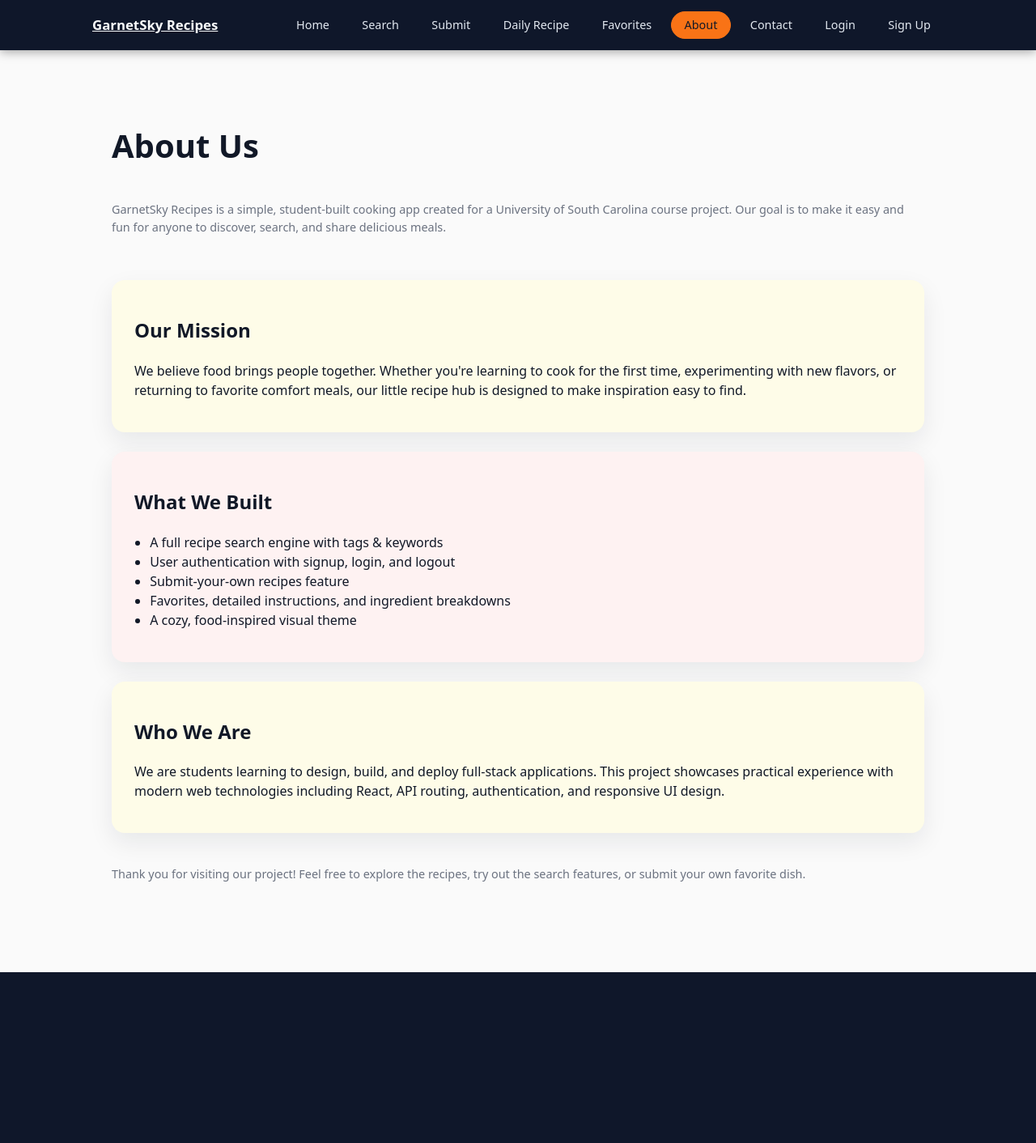
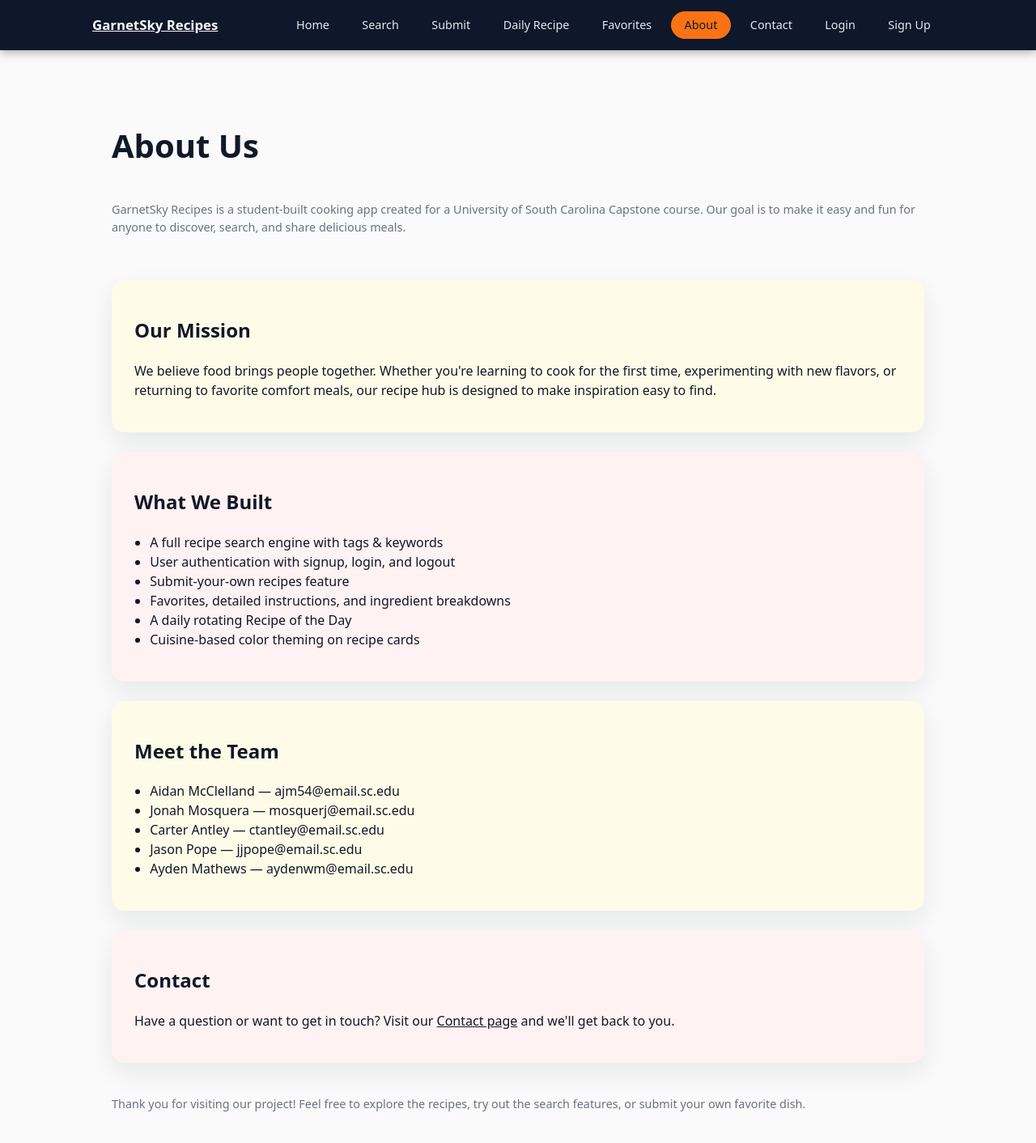
Before and after one commit to carterAnt03/GarnetSky-deploy, a React (Vite) app in the folder app/: page /about in a window 1280 px wide. Shown: the top 1412 px of the page at 81% size. Before the commit the page ends 1201 px from the top, so only its background shows below. Built offline with nearby package versions, Linux system fonts and the light colour scheme; no server answers.

Commit message:
feat: update About page with team info and contact overview

```diff
--- a/app/src/pages/About.jsx
+++ b/app/src/pages/About.jsx
@@ -1,4 +1,6 @@
 // src/pages/About.jsx
+
+  import { Link } from "react-router-dom";
 
   export default function About() {
     return (
@@ -6,39 +8,53 @@ export default function About() {
         <section className="section">
           <h1 className="page-title">About Us</h1>
           <p className="muted">
-          GarnetSky Recipes is a simple, student-built cooking app created for a
-          University of South Carolina course project. Our goal is to make it
+            GarnetSky Recipes is a student-built cooking app created for a
+            University of South Carolina Capstone course. Our goal is to make it
             easy and fun for anyone to discover, search, and share delicious meals.
           </p>
 
+          {/* Mission */}
           <div className="card cream" style={{ marginTop: "1rem" }}>
             <h2>Our Mission</h2>
             <p>
               We believe food brings people together. Whether you're learning to
               cook for the first time, experimenting with new flavors, or returning
-            to favorite comfort meals, our little recipe hub is designed to make
+              to favorite comfort meals, our recipe hub is designed to make
               inspiration easy to find.
             </p>
           </div>
 
+          {/* What we built */}
           <div className="card rose">
             <h2>What We Built</h2>
             <ul className="bullets">
-            <li>A full recipe search engine with tags & keywords</li>
+              <li>A full recipe search engine with tags &amp; keywords</li>
               <li>User authentication with signup, login, and logout</li>
               <li>Submit-your-own recipes feature</li>
               <li>Favorites, detailed instructions, and ingredient breakdowns</li>
-            <li>A cozy, food-inspired visual theme</li>
+              <li>A daily rotating Recipe of the Day</li>
+              <li>Cuisine-based color theming on recipe cards</li>
             </ul>
           </div>
 
+          {/* Team */}
           <div className="card cream">
-          <h2>Who We Are</h2>
+            <h2>Meet the Team</h2>
+            <ul className="bullets">
+              <li>Aidan McClelland — ajm54@email.sc.edu</li>
+              <li>Jonah Mosquera — mosquerj@email.sc.edu</li>
+              <li>Carter Antley — ctantley@email.sc.edu</li>
+              <li>Jason Pope — jjpope@email.sc.edu</li>
+              <li>Ayden Mathews — aydenwm@email.sc.edu</li>
+            </ul>
+          </div>
+
+          {/* Contact overview */}
+          <div className="card rose">
+            <h2>Contact</h2>
             <p>
-            We are students learning to design, build, and deploy full-stack
-            applications. This project showcases practical experience with
-            modern web technologies including React, API routing, authentication,
-            and responsive UI design.
+              Have a question or want to get in touch? Visit our{" "}
+              <Link to="/contact">Contact page</Link> and we'll get back to you.
             </p>
           </div>
 
```
Lines whose indentation alone changed are shown as unchanged.
